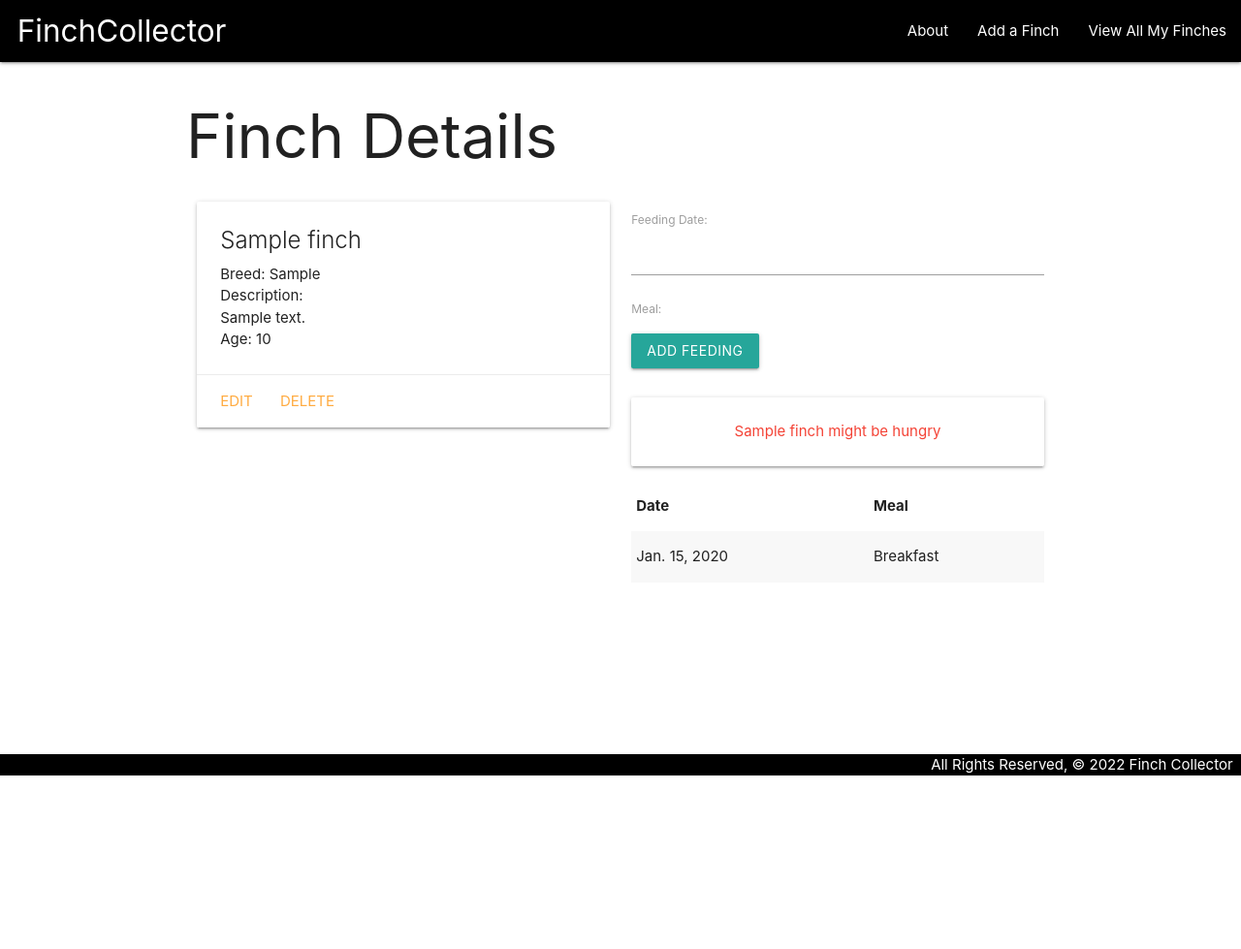
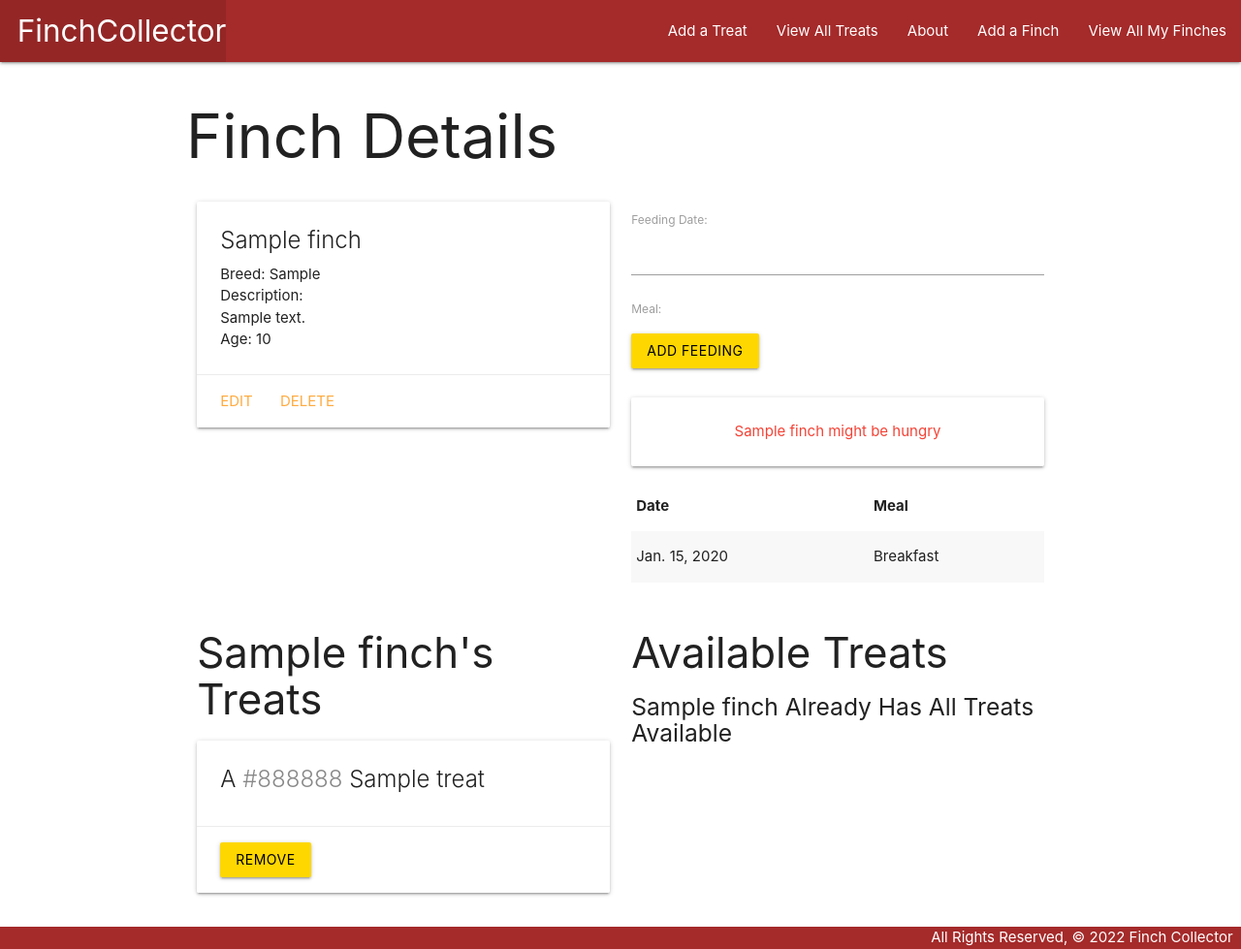
Before and after one commit to russellasagna/finchcollector, a Django app: page /finches/1/ in a window 1280 px wide. Shown: the whole page at 97% size. Before the commit the page ends 800 px from the top, so only its background shows below. Run offline with Django 4.2, Linux system fonts and the light colour scheme; tables that the repository leaves empty hold one stand-in row (values such as "Sample post").

Commit message:
Add part 5

```diff
--- a/main_app/models.py
+++ b/main_app/models.py
@@ -10,11 +10,24 @@ MEALS = (
 
 # Create your models here.
 
+class Treat(models.Model):
+  name = models.CharField(max_length=50)
+  color = models.CharField(max_length=20)
+
+  def __str__(self):
+    return self.name
+
+  def get_absolute_url(self):
+    return reverse('treats_detail', kwargs={'pk': self.id})
+
+
 class Finch(models.Model):
   name = models.CharField(max_length=100)
   breed = models.CharField(max_length=100)
   description = models.TextField(max_length=250)
   age = models.IntegerField()
+  treats = models.ManyToManyField(Treat)
+
 
   def __str__(self):
     return f'{self.name} ({self.id})'
--- a/main_app/static/css/style.css
+++ b/main_app/static/css/style.css
@@ -9,10 +9,15 @@ main {
 }
 
 nav, footer.page-footer {
-  background-color: black;
+  background-color: brown;
 }
 
 footer.page-footer {
   padding-top: 0;
   text-align: right;
 }
+
+button.btn {
+  background-color: gold;
+  color: black;
+}
--- a/main_app/templates/base.html
+++ b/main_app/templates/base.html
@@ -18,6 +18,8 @@
           <li><a href="{% url 'home' %}" class="left brand-logo">&nbsp;&nbsp;FinchCollector</a></li>
         </ul>
         <ul class="right">
+          <li><a href="{% url 'treats_create' %}">Add a Treat</a></li>
+          <li><a href="{% url 'treats_index' %}">View All Treats</a></li>
           <li><a href="{% url 'about' %}">About</a></li>
           <li><a href="{% url 'finches_create' %}">Add a Finch</a></li>
           <li><a href="{% url 'index' %}">View All My Finches</a></li>
--- a/main_app/templates/finches/detail.html
+++ b/main_app/templates/finches/detail.html
@@ -51,6 +51,53 @@
     </table>
   </div>
 </div>
+<div class="row">
+  <div class="col s6">
+    <h3>{{ finch.name }}'s Treats</h3>
+    {% if finch.treats.count %}
+      {% for treat in finch.treats.all %}
+      <div class="card">
+        <div class="card-content">
+          <span class="card-title">
+            A <span style="color: {{ treat.color }}">{{ treat.color }}</span> {{ treat.name }}
+          </span>
+        </div>
+        <div class="card-action">
+          <form action="{% url 'unassoc_treat' finch.id treat.id %}" method="POST">
+            {% csrf_token %}
+            <button type="submit" class="btn">Remove</button>
+          </form>
+        </div>
+      </div>
+      {% endfor %}
+    {% else %}
+    <h5>No Treats :(</h5>
+    {% endif %}
+  </div>
+  <!-- Available treats will come after this line -->
+  <div class="col s6">
+    <h3>Available Treats</h3>
+    {% if treats.count %}
+    {% for treat in treats.all %}
+    <div class="card">
+      <div class="card-content">
+        <span class="card-title">
+          <span style="color: {{ treat.color }}">{{ treat.color }}</span> {{ treat.name }}
+        </span>
+      </div>
+      <div class="card-action">
+        <form action="{% url 'assoc_treat' finch.id treat.id %}" method="POST">
+          {% csrf_token %}
+          <button type="submit" class="btn">Add</button>
+        </form>
+      </div>
+    </div>
+    {% endfor %}
+    {% else %}
+    <h5>{{finch.name}} Already Has All Treats Available</h5>
+    {% endif %}
+  </div>
+</div>
 
 
 {% endblock %}
--- a/main_app/urls.py
+++ b/main_app/urls.py
@@ -10,5 +10,11 @@ urlpatterns = [
   path('finches/<int:pk>/update/', views.FinchUpdate.as_view(), name='finches_update'),
   path('finches/<int:pk>/delete/', views.FinchDelete.as_view(), name='finches_delete'),
   path('finches/<int:finch_id>/add_feeding/', views.add_feeding, name='add_feeding'),
-
+  path('finches/<int:finch_id>/assoc_treat/<int:treat_id>/', views.assoc_treat, name='assoc_treat'),
+  path('finches/<int:finch_id>/unassoc_treat/<int:treat_id>/', views.unassoc_treat, name='unassoc_treat'),
+  path('treats/', views.TreatList.as_view(), name='treats_index'),
+  path('treats/<int:pk>/', views.TreatDetail.as_view(), name='treats_detail'),
+  path('treats/create/', views.TreatCreate.as_view(), name='treats_create'),
+  path('treats/<int:pk>/update/', views.TreatUpdate.as_view(), name='treats_update'),
+  path('treats/<int:pk>/delete/', views.TreatDelete.as_view(), name='treats_delete'),
 ]
--- a/main_app/views.py
+++ b/main_app/views.py
@@ -1,6 +1,7 @@
 from django.shortcuts import render, redirect
 from django.views.generic.edit import CreateView, UpdateView, DeleteView
-from .models import Finch
+from django.views.generic import ListView, DetailView
+from .models import Finch, Treat
 from .forms import FeedingForm
 
 # Create your views here.
@@ -18,11 +19,23 @@ def finches_index(request):
 
 def finches_detail(request, finch_id):
   finch = Finch.objects.get(id=finch_id)
+  id_list = finch.treats.all().values_list('id')
+  treats_finch_doesnt_have = Treat.objects.exclude(id__in=id_list)
   feeding_form = FeedingForm()
   return render(request, 'finches/detail.html', {
     'finch': finch,
     'feeding_form': feeding_form,
+    'treats': treats_finch_doesnt_have
   })
+
+def assoc_treat(request, finch_id, treat_id):
+  finch = Finch.objects.get(id=finch_id)
+  finch.treats.add(treat_id)
+  return redirect('detail', finch_id=finch_id)
+
+def unassoc_treat(request, finch_id, treat_id):
+  Finch.objects.get(id=finch_id).treats.remove(treat_id)
+  return redirect('detail', finch_id=finch_id)
 
 class FinchCreate(CreateView):
   model = Finch
@@ -43,3 +56,21 @@ def add_feeding(request, finch_id):
     new_feeding.finch_id = finch_id
     new_feeding.save()
   return redirect('detail', finch_id=finch_id)
+
+class TreatList(ListView):
+  model = Treat
+
+class TreatDetail(DetailView):
+  model = Treat
+
+class TreatCreate(CreateView):
+  model = Treat
+  fields = '__all__'
+
+class TreatUpdate(UpdateView):
+  model = Treat
+  fields = ['name', 'color']
+
+class TreatDelete(DeleteView):
+  model = Treat
+  success_url = '/treats/'
```
Also changed, not shown: main_app/templates/main_app/treat_confirm_delete.html (added, +13 -0 lines), main_app/templates/main_app/treat_detail.html (added, +20 -0 lines), main_app/templates/main_app/treat_form.html (added, +19 -0 lines), main_app/templates/main_app/treat_list.html (added, +17 -0 lines), main_app/migrations/0003_treat_finch_treats.py (added).
